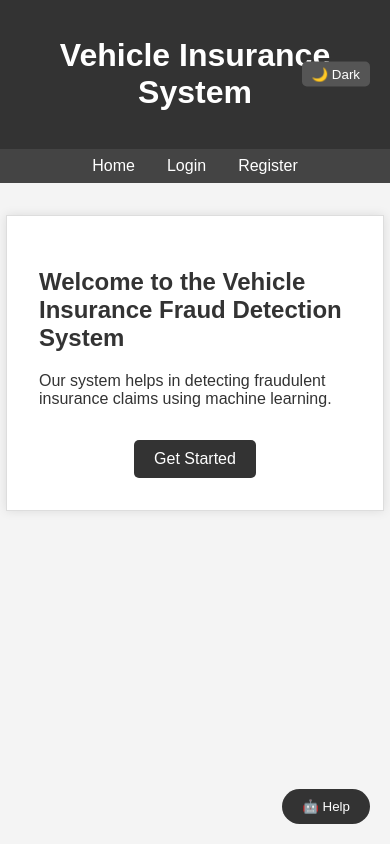
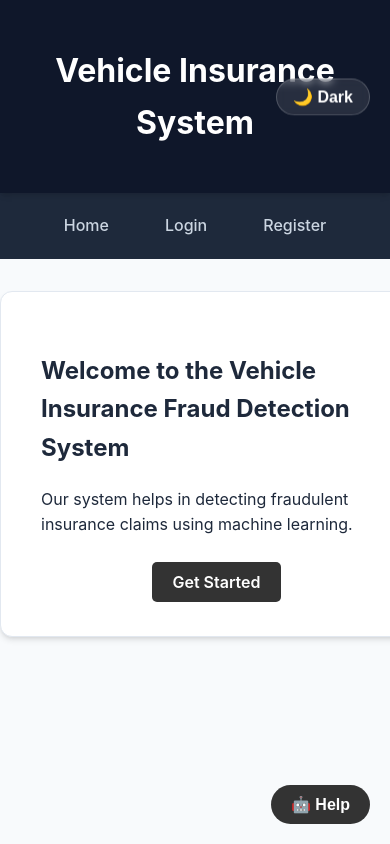
Before and after one commit to poorvipatil077/vehicle-insurance, a Flask app: page / in a window 390 px wide; the page is wider, and only the part inside the window is pictured. Run offline with Flask 3, Linux system fonts and the light colour scheme.

Commit message:
Frontend Update: Modern UI with Inter font, slide-in animations, and improved responsive design

```diff
--- a/static/style.css
+++ b/static/style.css
@@ -1,40 +1,47 @@
 :root {
-    --bg-color: #f4f4f4;
-    --container-bg: white;
-    --text-color: #333;
-    --header-bg: #333;
-    --header-text: #fff;
-    --nav-bg: #444;
-    --nav-link: white;
-    --border-color: #ddd;
+    --primary-color: #2563eb;
+    --primary-hover: #1d4ed8;
+    --bg-color: #f8fafc;
+    --container-bg: #ffffff;
+    --text-color: #1e293b;
+    --header-bg: #0f172a;
+    --header-text: #ffffff;
+    --nav-bg: #1e293b;
+    --nav-link: #cbd5e1;
+    --border-color: #e2e8f0;
+    --success-color: #10b981;
+    --danger-color: #ef4444;
+    --shadow: 0 4px 6px -1px rgb(0 0 0 / 0.1), 0 2px 4px -2px rgb(0 0 0 / 0.1);
 }
 
 [data-theme="dark"] {
-    --bg-color: #1a1a1a;
-    --container-bg: #2d2d2d;
-    --text-color: #e0e0e0;
-    --header-bg: #000;
-    --header-text: #fff;
-    --nav-bg: #111;
-    --nav-link: #bbb;
-    --border-color: #444;
+    --bg-color: #0f172a;
+    --container-bg: #1e293b;
+    --text-color: #f1f5f9;
+    --header-bg: #020617;
+    --nav-bg: #0f172a;
+    --nav-link: #94a3b8;
+    --border-color: #334155;
+    --shadow: 0 10px 15px -3px rgb(0 0 0 / 0.3);
 }
 
 body {
-    font-family: Arial, sans-serif;
+    font-family: 'Inter', -apple-system, sans-serif;
     margin: 0;
     padding: 0;
     background-color: var(--bg-color);
     color: var(--text-color);
-    transition: background-color 0.3s, color 0.3s;
+    transition: all 0.3s ease;
+    line-height: 1.6;
 }
 
 header {
     background: var(--header-bg);
     color: var(--header-text);
-    padding: 1rem;
+    padding: 1.5rem;
     text-align: center;
     position: relative;
+    box-shadow: var(--shadow);
 }
 
 #theme-toggle {
@@ -42,99 +49,143 @@ header {
     right: 20px;
     top: 50%;
     transform: translateY(-50%);
-    background: #555;
+    background: rgba(255,255,255,0.1);
+    border: 1px solid rgba(255,255,255,0.2);
+    padding: 8px 16px;
+    border-radius: 20px;
     color: white;
-    border: none;
-    padding: 5px 10px;
     cursor: pointer;
-    border-radius: 5px;
+    backdrop-filter: blur(4px);
 }
 
 nav {
     display: flex;
     justify-content: center;
     background: var(--nav-bg);
-    padding: 0.5rem;
+    padding: 0.75rem;
+    gap: 1.5rem;
 }
 
 nav a {
     color: var(--nav-link);
     text-decoration: none;
-    margin: 0 1rem;
+    font-weight: 500;
+    padding: 0.5rem 1rem;
+    border-radius: 6px;
+    transition: all 0.2s;
+}
+
+nav a:hover {
+    color: white;
+    background: rgba(255,255,255,0.1);
 }
 
 .container {
-    width: 80%;
+    width: 90%;
+    max-width: 1000px;
     margin: 2rem auto;
     background: var(--container-bg);
-    padding: 2rem;
-    box-shadow: 0 0 10px rgba(0,0,0,0.1);
+    padding: 2.5rem;
+    border-radius: 12px;
+    box-shadow: var(--shadow);
     border: 1px solid var(--border-color);
+    animation: slideIn 0.5s ease-out;
+}
+
+@keyframes slideIn {
+    from { opacity: 0; transform: translateY(20px); }
+    to { opacity: 1; transform: translateY(0); }
 }
 
 form {
     display: flex;
     flex-direction: column;
+    gap: 1.25rem;
 }
 
 label {
-    margin-bottom: 0.5rem;
+    font-weight: 600;
+    font-size: 0.9rem;
+    color: var(--text-color);
 }
 
 input {
-    margin-bottom: 1rem;
-    padding: 0.5rem;
+    padding: 0.75rem;
+    border: 1px solid var(--border-color);
+    border-radius: 8px;
+    background: var(--bg-color);
+    color: var(--text-color);
+    font-size: 1rem;
+    transition: border-color 0.2s;
+}
+
+input:focus {
+    outline: none;
+    border-color: var(--primary-color);
+    box-shadow: 0 0 0 3px rgba(37, 99, 235, 0.1);
 }
 
 button, .button {
-    padding: 0.7rem;
-    background: #333;
+    padding: 0.75rem 1.5rem;
+    background: var(--primary-color);
     color: white;
     border: none;
+    border-radius: 8px;
     cursor: pointer;
-    display: inline-block;
+    font-weight: 600;
+    font-size: 1rem;
+    transition: all 0.2s;
+    text-align: center;
 }
 
 button:hover, .button:hover {
-    background: #555;
+    background: var(--primary-hover);
+    transform: translateY(-1px);
+    box-shadow: 0 4px 12px rgba(37, 99, 235, 0.2);
 }
 
-/* Table Styles */
 table {
     width: 100%;
-    border-collapse: collapse;
-    margin-top: 1rem;
-    background: var(--container-bg);
-    color: var(--text-color);
+    border-collapse: separate;
+    border-spacing: 0;
+    margin-top: 1.5rem;
+    border-radius: 8px;
+    overflow: hidden;
+    border: 1px solid var(--border-color);
 }
 
-th, td {
-    padding: 12px;
+th {
+    background: var(--nav-bg);
+    color: white;
+    font-weight: 600;
+    padding: 1rem;
     text-align: left;
+}
+
+td {
+    padding: 1rem;
     border-bottom: 1px solid var(--border-color);
 }
 
-th {
-    background-color: var(--nav-bg);
-    color: var(--header-text);
+tr:last-child td {
+    border-bottom: none;
 }
 
 tr:hover {
-    background-color: rgba(0,0,0,0.05);
+    background: rgba(0,0,0,0.02);
 }
 
 [data-theme="dark"] tr:hover {
-    background-color: rgba(255,255,255,0.05);
+    background: rgba(255,255,255,0.02);
 }
 
-/* Flash Messages */
 .flash {
-    padding: 1rem;
-    margin-bottom: 1rem;
-    border-radius: 5px;
-    text-align: center;
+    padding: 1rem 1.5rem;
+    border-radius: 8px;
+    margin-bottom: 1.5rem;
+    font-weight: 500;
 }
 
-.flash-success { background: #d4edda; color: #155724; }
-.flash-danger { background: #f8d7da; color: #721c24; }
-.flash-info { background: #d1ecf1; color: #0c5460; }
+.flash-success { background: #dcfce7; color: #166534; border: 1px solid #bbf7d0; }
+.flash-danger { background: #fee2e2; color: #991b1b; border: 1px solid #fecaca; }
+.flash-info { background: #e0f2fe; color: #075985; border: 1px solid #bae6fd; }
```
